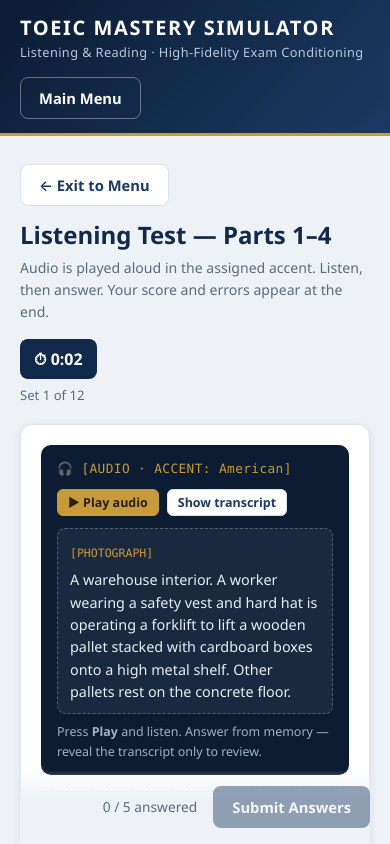
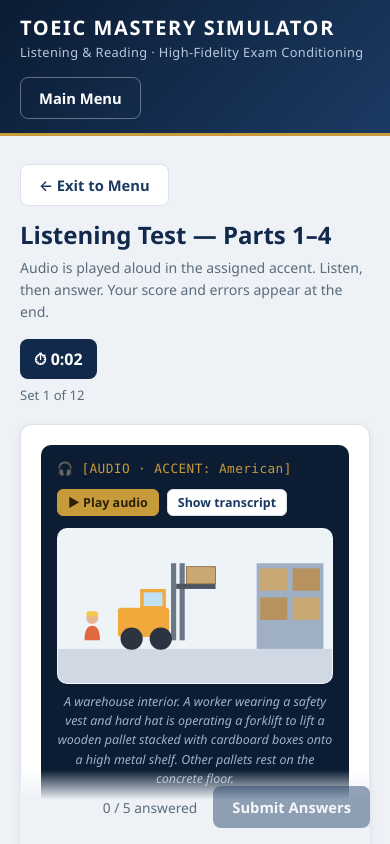
Before and after one commit to 2troll/TOEIC-EXAM, a React (Vite) app: page / in a window 390 px wide. Both pictures are taken after a click on the button 195 px from the left and 714 px from the top of the page. Shown: the top 844 px of the page. Built offline with nearby package versions, Linux system fonts and the light colour scheme.

Commit message:
Part 1: add original SVG scene illustrations (mobile-friendly)
Each Part 1 item now shows an original inline-SVG illustration of the scene
(forklift, meeting, café, blueprints, phone, loading van) so students view a
picture and answer, like the real exam. No copyrighted photos; works offline.

```diff
--- a/src/components/AudioPlayer.jsx
+++ b/src/components/AudioPlayer.jsx
@@ -1,5 +1,6 @@
 import { useEffect, useRef, useState } from 'react';
 import { createSpeaker, speechSupported } from '../audio/speech.js';
+import Part1Photo from './Part1Photo.jsx';
 
 /**
  * Plays a listening stimulus aloud (device voice, assigned accent). The
@@ -71,13 +72,8 @@ export default function AudioPlayer({ stimulus, onPlayed }) {
         )}
       </div>
 
-      {/* Part 1 has a photo we render as text (no copyrighted image). */}
-      {stimulus.kind === 'photo' && (
-        <div className="photo-frame">
-          <span className="photo-label">[PHOTOGRAPH]</span>
-          <p>{stimulus.photoDescription}</p>
-        </div>
-      )}
+      {/* Part 1: original illustration of the scene (no copyrighted photo). */}
+      {stimulus.kind === 'photo' && <Part1Photo description={stimulus.photoDescription} />}
 
       {playing && <div className="audio-playing">▶ Playing… listen, then answer below.</div>}
 
--- /dev/null
+++ b/src/components/Part1Photo.jsx
@@ -0,0 +1,205 @@
+/**
+ * Original illustrations for Part 1 (Photographs).
+ *
+ * The real exam shows a photograph; copyrighted photos can't be reused, so each
+ * Part 1 item is depicted with an original, inline SVG scene (fully owned, works
+ * offline, embeds in the single-file build). The scene is inferred from the
+ * item's description so students see a picture and answer from it.
+ */
+
+function pickScene(description = '') {
+  const d = description.toLowerCase();
+  if (/forklift/.test(d)) return 'forklift';
+  if (/telephone|phone/.test(d)) return 'phone';
+  if (/van|delivery|loading dock/.test(d)) return 'van';
+  if (/blueprint|engineer|hard hat|construction|crane/.test(d)) return 'blueprints';
+  if (/conference|chart|screen|presentation|projected/.test(d)) return 'meeting';
+  if (/caf|terrace|server|coffee/.test(d)) return 'cafe';
+  return 'office';
+}
+
+// Simple reusable person (head + body) in a flat style.
+function Person({ x, y, scale = 1, skin = '#e8b78f', shirt = '#3b6ea5' }) {
+  return (
+    <g transform={`translate(${x},${y}) scale(${scale})`}>
+      <circle cx="0" cy="0" r="7" fill={skin} />
+      <path d="M -9 26 Q -9 9 0 9 Q 9 9 9 26 Z" fill={shirt} />
+    </g>
+  );
+}
+
+function Forklift() {
+  return (
+    <svg viewBox="0 0 320 180" className="p1-svg" role="img" aria-label="Warehouse forklift">
+      <rect width="320" height="180" fill="#eef3f8" />
+      <rect y="140" width="320" height="40" fill="#cfd8e3" />
+      {/* shelving with boxes */}
+      <rect x="232" y="40" width="78" height="100" fill="#9fb0c4" />
+      <rect x="236" y="46" width="32" height="26" fill="#caa873" />
+      <rect x="274" y="46" width="32" height="26" fill="#b8925e" />
+      <rect x="236" y="80" width="32" height="26" fill="#b8925e" />
+      <rect x="274" y="80" width="32" height="26" fill="#caa873" />
+      {/* forklift body */}
+      <rect x="70" y="92" width="60" height="34" rx="4" fill="#f2a93b" />
+      <rect x="96" y="70" width="30" height="24" fill="#f2a93b" />
+      <rect x="100" y="74" width="22" height="16" fill="#bfe0f5" />
+      {/* mast */}
+      <rect x="132" y="40" width="6" height="90" fill="#6b7785" />
+      <rect x="142" y="40" width="6" height="90" fill="#6b7785" />
+      {/* forks + pallet with boxes (raised) */}
+      <rect x="138" y="64" width="46" height="6" fill="#4b5563" />
+      <rect x="150" y="44" width="34" height="20" fill="#caa873" stroke="#8a6a3c" />
+      {/* wheels */}
+      <circle cx="86" cy="128" r="13" fill="#2b3440" />
+      <circle cx="120" cy="128" r="13" fill="#2b3440" />
+      {/* worker */}
+      <Person x="40" y="104" shirt="#e0683c" />
+      <rect x="33" y="96" width="14" height="6" rx="3" fill="#f2c94c" />
+    </svg>
+  );
+}
+
+function Meeting() {
+  return (
+    <svg viewBox="0 0 320 180" className="p1-svg" role="img" aria-label="Meeting with a chart on screen">
+      <rect width="320" height="180" fill="#eef3f8" />
+      <rect y="138" width="320" height="42" fill="#d7c9b3" />
+      {/* screen with bar chart */}
+      <rect x="184" y="24" width="116" height="74" rx="3" fill="#ffffff" stroke="#6b7785" />
+      <line x1="196" y1="86" x2="288" y2="86" stroke="#9aa6b2" />
+      <rect x="204" y="60" width="14" height="26" fill="#3b6ea5" />
+      <rect x="226" y="48" width="14" height="38" fill="#f2a93b" />
+      <rect x="248" y="40" width="14" height="46" fill="#2f9e6f" />
+      <rect x="270" y="56" width="14" height="30" fill="#3b6ea5" />
+      {/* presenter pointing */}
+      <Person x="150" y="92" shirt="#2f3e52" />
+      <line x1="158" y1="100" x2="186" y2="74" stroke="#2f3e52" strokeWidth="3" strokeLinecap="round" />
+      {/* table + seated participants */}
+      <ellipse cx="86" cy="138" rx="74" ry="20" fill="#a9794e" />
+      <Person x="44" y="104" scale="0.9" shirt="#3b6ea5" />
+      <Person x="86" y="100" scale="0.9" shirt="#c0504d" />
+      <Person x="128" y="104" scale="0.9" shirt="#2f9e6f" />
+    </svg>
+  );
+}
+
+function Cafe() {
+  return (
+    <svg viewBox="0 0 320 180" className="p1-svg" role="img" aria-label="Café terrace with a server">
+      <rect width="320" height="180" fill="#eaf4ec" />
+      <rect y="142" width="320" height="38" fill="#d9c4a3" />
+      {/* railing + plants */}
+      <rect x="0" y="96" width="320" height="6" fill="#8a6a3c" />
+      <circle cx="28" cy="86" r="14" fill="#3f9d5a" />
+      <circle cx="292" cy="86" r="14" fill="#3f9d5a" />
+      {/* table + cups */}
+      <ellipse cx="120" cy="138" rx="56" ry="16" fill="#c9952f" />
+      <rect x="118" y="120" width="4" height="20" fill="#a9794e" />
+      <rect x="96" y="120" width="14" height="10" rx="2" fill="#fff" stroke="#a9794e" />
+      <rect x="132" y="120" width="14" height="10" rx="2" fill="#fff" stroke="#a9794e" />
+      {/* two seated guests */}
+      <Person x="74" y="104" scale="0.9" shirt="#3b6ea5" />
+      <Person x="166" y="104" scale="0.9" shirt="#c0504d" />
+      {/* server with apron + tray */}
+      <Person x="232" y="100" shirt="#2f3e52" />
+      <rect x="226" y="116" width="12" height="14" fill="#ffffff" />
+      <rect x="240" y="104" width="20" height="4" rx="2" fill="#9aa6b2" />
+    </svg>
+  );
+}
+
+function Blueprints() {
+  return (
+    <svg viewBox="0 0 320 180" className="p1-svg" role="img" aria-label="Engineers reviewing blueprints at a construction site">
+      <rect width="320" height="180" fill="#eef3f8" />
+      <rect y="140" width="320" height="40" fill="#cdb89a" />
+      {/* crane + building */}
+      <rect x="250" y="40" width="40" height="100" fill="#b8c2cf" />
+      <rect x="210" y="30" width="6" height="110" fill="#6b7785" />
+      <rect x="210" y="30" width="70" height="6" fill="#6b7785" />
+      <line x1="270" y1="36" x2="270" y2="58" stroke="#4b5563" strokeWidth="2" />
+      <rect x="262" y="58" width="16" height="12" fill="#caa873" />
+      {/* table with blueprint */}
+      <rect x="64" y="108" width="120" height="14" fill="#a9794e" />
+      <g transform="rotate(-6 124 104)">
+        <rect x="74" y="86" width="100" height="24" fill="#2f6fb0" />
+        <line x1="84" y1="92" x2="164" y2="92" stroke="#bcd6ef" />
+        <line x1="84" y1="98" x2="164" y2="98" stroke="#bcd6ef" />
+        <line x1="104" y1="86" x2="104" y2="110" stroke="#bcd6ef" />
+        <line x1="134" y1="86" x2="134" y2="110" stroke="#bcd6ef" />
+      </g>
+      {/* two engineers with hard hats */}
+      <Person x="44" y="100" shirt="#e0683c" />
+      <rect x="37" y="92" width="14" height="6" rx="3" fill="#f2c94c" />
+      <Person x="196" y="100" shirt="#e0683c" />
+      <rect x="189" y="92" width="14" height="6" rx="3" fill="#f2c94c" />
+    </svg>
+  );
+}
+
+function Phone() {
+  return (
+    <svg viewBox="0 0 320 180" className="p1-svg" role="img" aria-label="Woman on the telephone at an office desk">
+      <rect width="320" height="180" fill="#eef3f8" />
+      <rect y="150" width="320" height="30" fill="#cfd8e3" />
+      {/* desk */}
+      <rect x="150" y="116" width="150" height="12" fill="#a9794e" />
+      {/* laptop */}
+      <rect x="232" y="98" width="40" height="20" fill="#3a4654" />
+      <rect x="236" y="100" width="32" height="14" fill="#bfe0f5" />
+      {/* mug */}
+      <rect x="206" y="104" width="14" height="12" rx="2" fill="#e0683c" />
+      {/* person seated with phone to ear */}
+      <Person x="120" y="92" scale="1.3" skin="#e8b78f" shirt="#7a4ea3" />
+      <line x1="132" y1="92" x2="146" y2="100" stroke="#7a4ea3" strokeWidth="4" strokeLinecap="round" />
+      {/* phone handset */}
+      <rect x="112" y="84" width="6" height="18" rx="3" fill="#2b3440" transform="rotate(-25 115 93)" />
+      {/* document in hand */}
+      <rect x="150" y="104" width="16" height="12" fill="#ffffff" stroke="#9aa6b2" />
+    </svg>
+  );
+}
+
+function Van() {
+  return (
+    <svg viewBox="0 0 320 180" className="p1-svg" role="img" aria-label="Workers loading boxes into a delivery van">
+      <rect width="320" height="180" fill="#eef3f8" />
+      <rect y="138" width="320" height="42" fill="#9aa6b2" />
+      {/* van */}
+      <rect x="150" y="64" width="120" height="64" rx="6" fill="#d8542e" />
+      <rect x="150" y="64" width="120" height="64" rx="6" fill="none" stroke="#a83c1e" />
+      <line x1="210" y1="64" x2="210" y2="128" stroke="#a83c1e" strokeWidth="2" />
+      <rect x="156" y="74" width="48" height="48" fill="#caa873" stroke="#8a6a3c" />
+      <circle cx="180" cy="138" r="14" fill="#2b3440" />
+      <circle cx="246" cy="138" r="14" fill="#2b3440" />
+      {/* trolley with boxes */}
+      <rect x="60" y="96" width="40" height="30" fill="#b8925e" stroke="#8a6a3c" />
+      <rect x="60" y="84" width="40" height="14" fill="#caa873" stroke="#8a6a3c" />
+      <line x1="58" y1="84" x2="58" y2="132" stroke="#4b5563" strokeWidth="3" />
+      <circle cx="62" cy="134" r="6" fill="#2b3440" />
+      {/* two workers */}
+      <Person x="40" y="100" shirt="#2f6fb0" />
+      <Person x="120" y="100" shirt="#2f6fb0" />
+    </svg>
+  );
+}
+
+const SCENES = {
+  forklift: Forklift,
+  meeting: Meeting,
+  cafe: Cafe,
+  blueprints: Blueprints,
+  phone: Phone,
+  van: Van,
+  office: Phone,
+};
+
+export default function Part1Photo({ description }) {
+  const Scene = SCENES[pickScene(description)] || Phone;
+  return (
+    <figure className="p1-photo">
+      <Scene />
+      <figcaption className="p1-caption">{description}</figcaption>
+    </figure>
+  );
+}
--- a/src/styles.css
+++ b/src/styles.css
@@ -545,6 +545,26 @@ button {
   background: var(--gold);
   color: #2a2208;
 }
+.p1-photo {
+  margin: 12px 0 4px;
+}
+.p1-svg {
+  display: block;
+  width: 100%;
+  max-width: 420px;
+  height: auto;
+  margin: 0 auto;
+  border-radius: 10px;
+  border: 1px solid rgba(255, 255, 255, 0.2);
+  background: #eef3f8;
+}
+.p1-caption {
+  margin: 8px 0 0;
+  font-size: 0.78rem;
+  color: #9fb1c6;
+  text-align: center;
+  font-style: italic;
+}
 .photo-frame {
   background: rgba(255, 255, 255, 0.06);
   border: 1px dashed rgba(255, 255, 255, 0.25);
```
